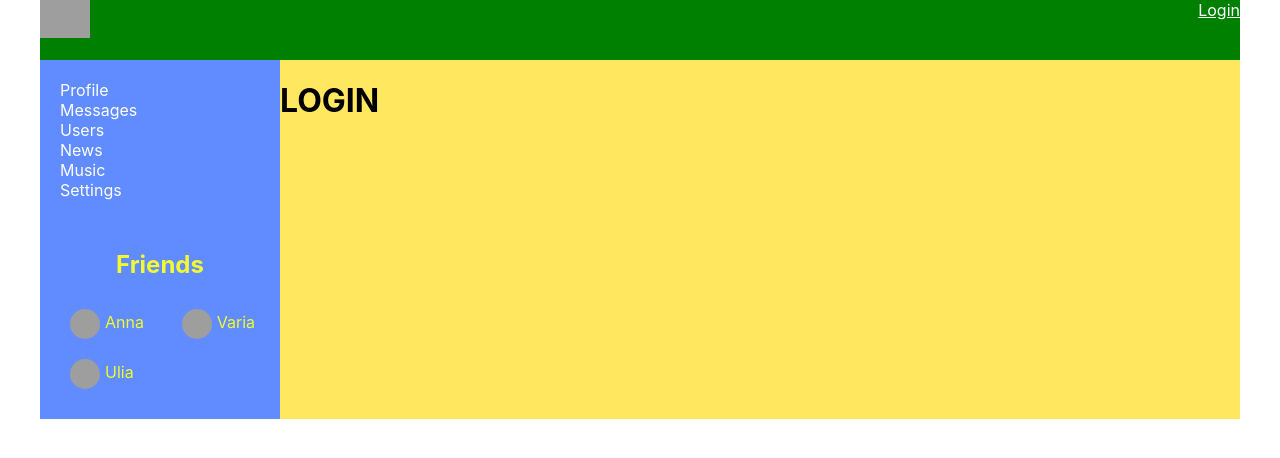
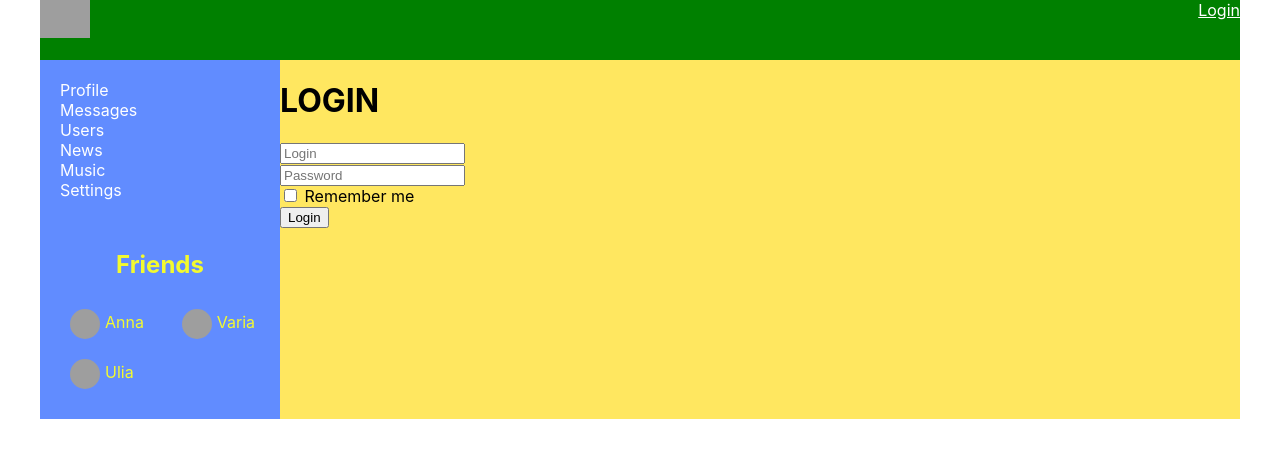
Before and after one commit to vantrey/socialNetwork, a React (Create React App) app: page /login in a window 1280 px wide. Shown: the top 458 px of the page. Built offline with nearby package versions, Linux system fonts and the light colour scheme; no server answers; grey boxes are pictures that could not be loaded.

Commit message:
75. complete. redux-form added

```diff
--- a/package.json
+++ b/package.json
@@ -13,6 +13,7 @@
     "react-router-dom": "^5.1.2",
     "react-scripts": "3.4.1",
     "redux": "^4.0.5",
+    "redux-form": "^8.3.5",
     "redux-thunk": "^2.3.0"
   },
   "scripts": {
--- a/src/components/Login/Login.jsx
+++ b/src/components/Login/Login.jsx
@@ -1,8 +1,34 @@
 import React from "react"
+import {Field, reduxForm} from "redux-form"
 
-const Login = () => {
-  return <h1>
-    LOGIN
-  </h1>
+const LoginForm = (props) => {
+  return (
+    <form onSubmit={props.handleSubmit}>
+      <div>
+        <Field component={`input`} type={`text`} name={`login`} placeholder={`Login`}/>
+      </div>
+      <div>
+        <Field component={`input`} type={`text`} name={`password`} placeholder={`Password`}/>
+      </div>
+      <div>
+        <Field component={`input`} type={`checkbox`} name={`rememberMe`}/> Remember me
+      </div>
+      <div>
+        <button>Login</button>
+      </div>
+    </form>
+  )
+}
+
+const LoginReduxForm = reduxForm({form: 'login'})(LoginForm)
+
+const Login = (props) => {
+  const onSubmit = (formData) => {
+    console.log(formData)
+  }
+  return <div>
+    <h1>LOGIN</h1>
+    <LoginReduxForm onSubmit={onSubmit}/>
+  </div>
 }
 export default Login
--- a/src/redux/redux-store.js
+++ b/src/redux/redux-store.js
@@ -5,6 +5,7 @@
 import usersReducer from "./usersReducer"
 import authReducer from "./authReducer"
 import thunkMiddleware from "redux-thunk"
+import { reducer as formReducer } from 'redux-form'
 
 let reducers = combineReducers({
   dialogsPage: dialogsReducer,
@@ -12,6 +13,7 @@
   sidebar: sidebarReducer,
   usersPage: usersReducer,
   auth: authReducer,
+  form: formReducer,
 })
 
 let store = createStore(reducers, applyMiddleware(thunkMiddleware))
```
